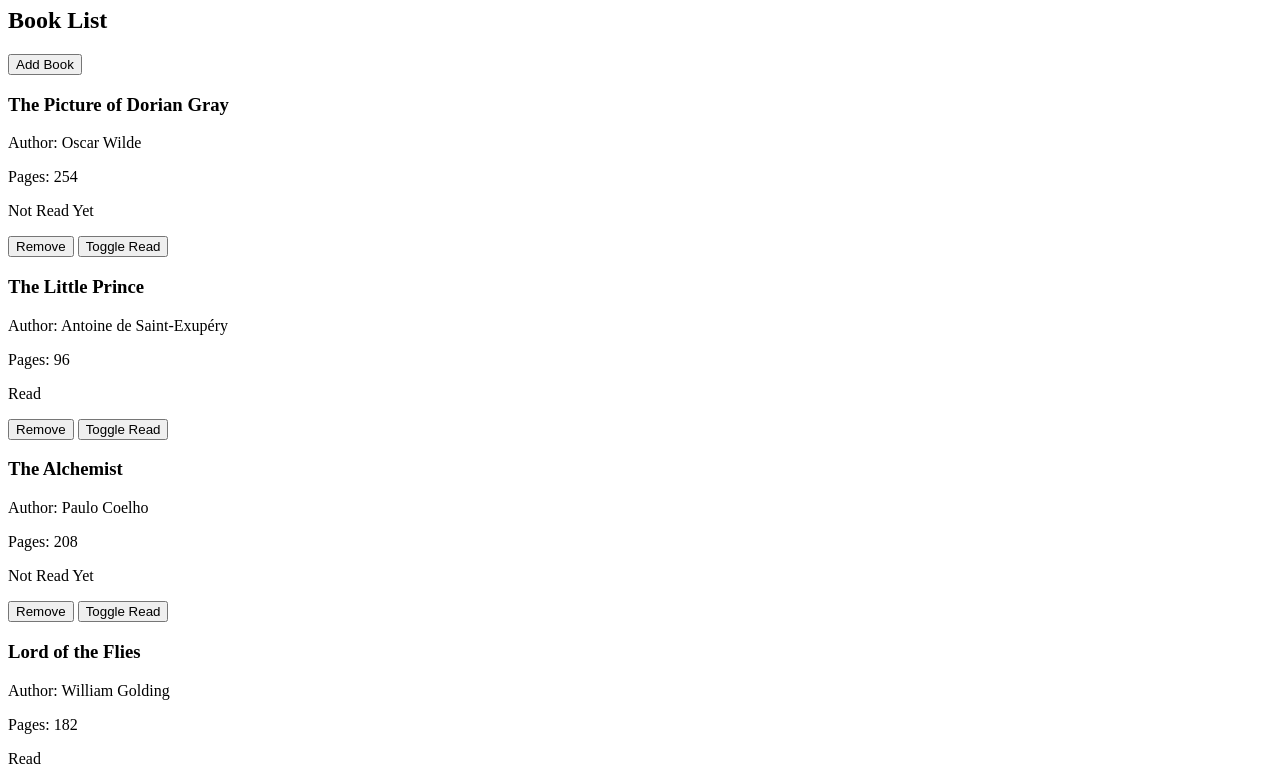
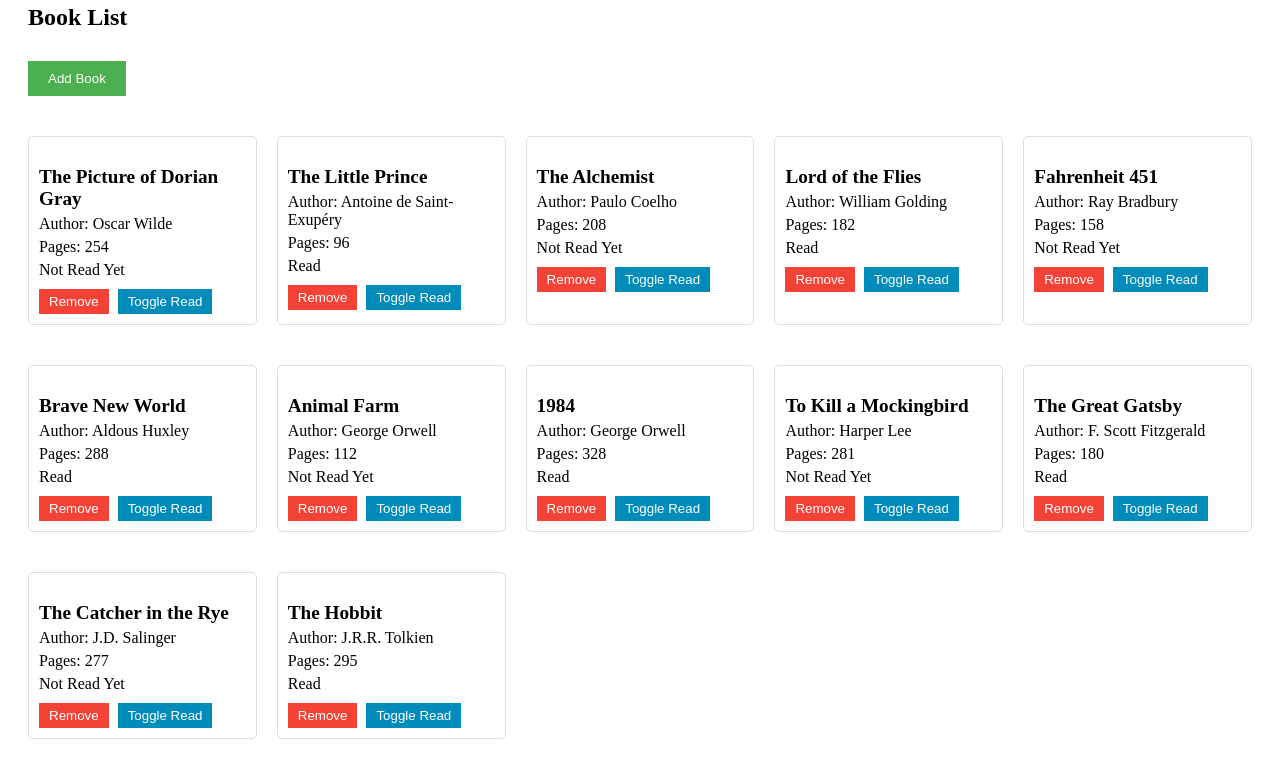
Before and after one commit to ezhostforall/odin-library-app, a plain HTML site: page index.html in a window 1280 px wide. Shown: the part 73-854 px from the top of the page. Drawn offline with Linux system fonts and the light colour scheme.

Commit message:
Enhance library UI with improved form layout and styling for better user experience

```diff
--- a/index.html
+++ b/index.html
@@ -7,18 +7,22 @@
     <link rel="stylesheet" href="./styles.css">
 </head>
 <body>
-    <h1>Library</h1>
+    <h1 class="app-title">Library</h1>
     <div class="book-list-div">
         <h2>Book List</h2>
         <form id="add-book-form" class="hide-add-book-form">
             <label for="title">Title:</label>
             <input type="text" id="title" name="title" required>
+            <br>
             <label for="author">Author:</label>
             <input type="text" id="author" name="author" required>
+            <br>
             <label for="pages">Pages:</label>
             <input type="number" id="pages" name="pages" required>
+            <br>
             <label for="read">Read:</label>
             <input type="checkbox" id="read" name="read">
+            <br>
             <button class="submit-book-button">Submit</button>
         </form>
     </div>
--- a/styles.css
+++ b/styles.css
@@ -1,3 +1,75 @@
 .hide-add-book-form {
     display: none;
 }
+.app-title, .book-list-div {
+    margin: 20px;
+}
+
+.add-book-btn {
+    margin: 10px 0;
+    padding: 10px 20px;
+    background-color: #4CAF50;
+    color: white;
+    border: none;
+    cursor: pointer;
+}
+
+.add-book-btn:hover {
+    background-color: #45a049;
+}
+
+.book-card {
+    border: 1px solid #ddd;
+    padding: 10px;
+    margin: 10px 0;
+    border-radius: 5px;
+}
+
+.book-title {
+    font-size: 1.2em;
+    margin-bottom: 5px;
+}
+
+.author, .pages, .read {
+    margin: 5px 0;
+}
+
+.remove-book-btn, .toggle-read-btn {
+    margin: 5px 5px 0 0;
+    padding: 5px 10px;
+    background-color: #f44336;
+    color: white;
+    border: none;
+    cursor: pointer;
+}
+
+.remove-book-btn:hover, .toggle-read-btn:hover {
+    background-color: #d32f2f;
+}
+
+.toggle-read-btn {
+    background-color: #008CBA;
+}
+
+.toggle-read-btn:hover {
+    background-color: #007bb5;
+}
+
+.submit-book-button {
+    margin-top: 10px;
+    padding: 10px 20px;
+    background-color: #4CAF50;
+    color: white;
+    border: none;
+    cursor: pointer;
+}
+
+.submit-book-button:hover {
+    background-color: #45a049;
+}
+.book-list {
+    margin: 20px;
+    display: grid;
+    grid-template-columns: repeat(auto-fill, minmax(200px, 1fr));
+    gap: 20px;
+}
```
